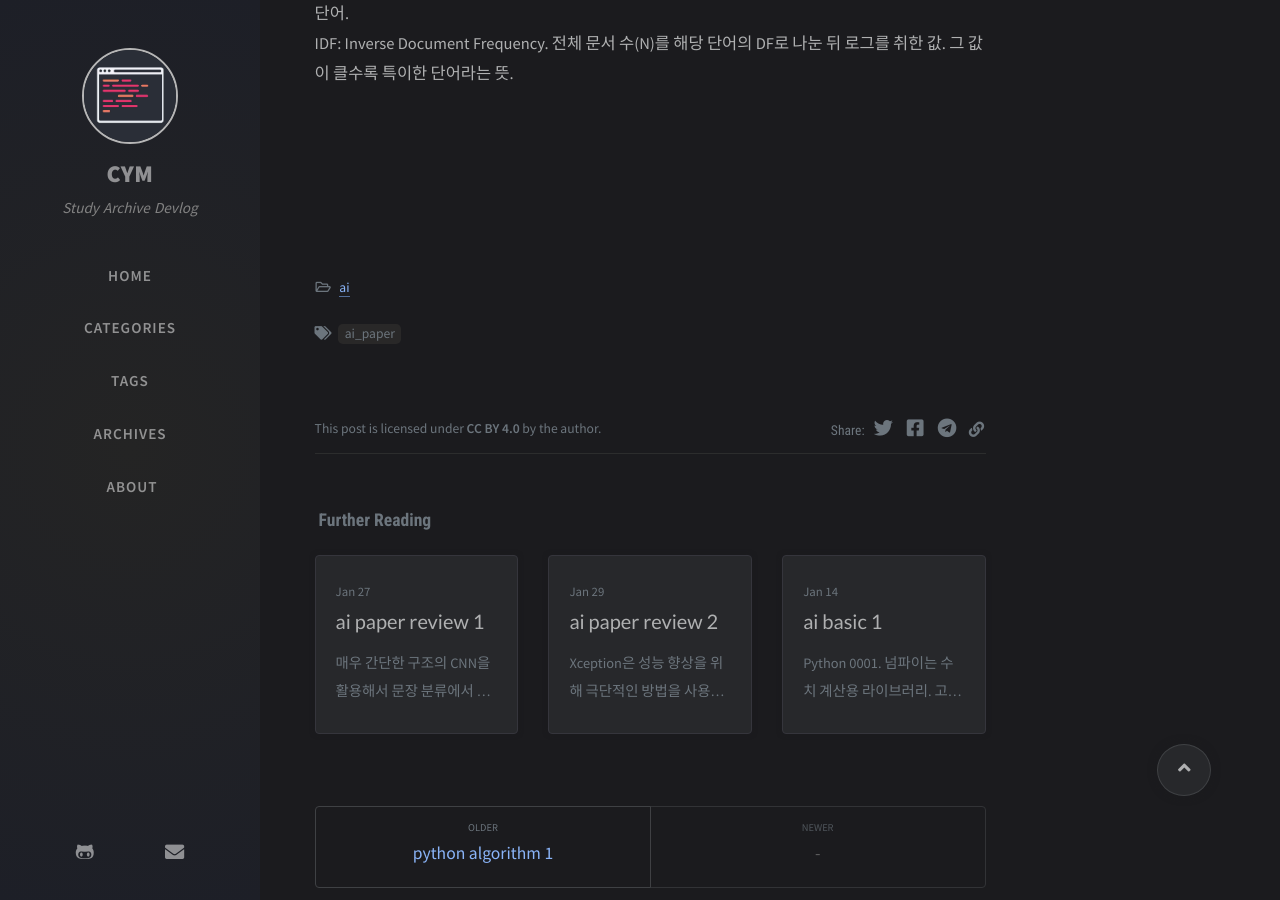
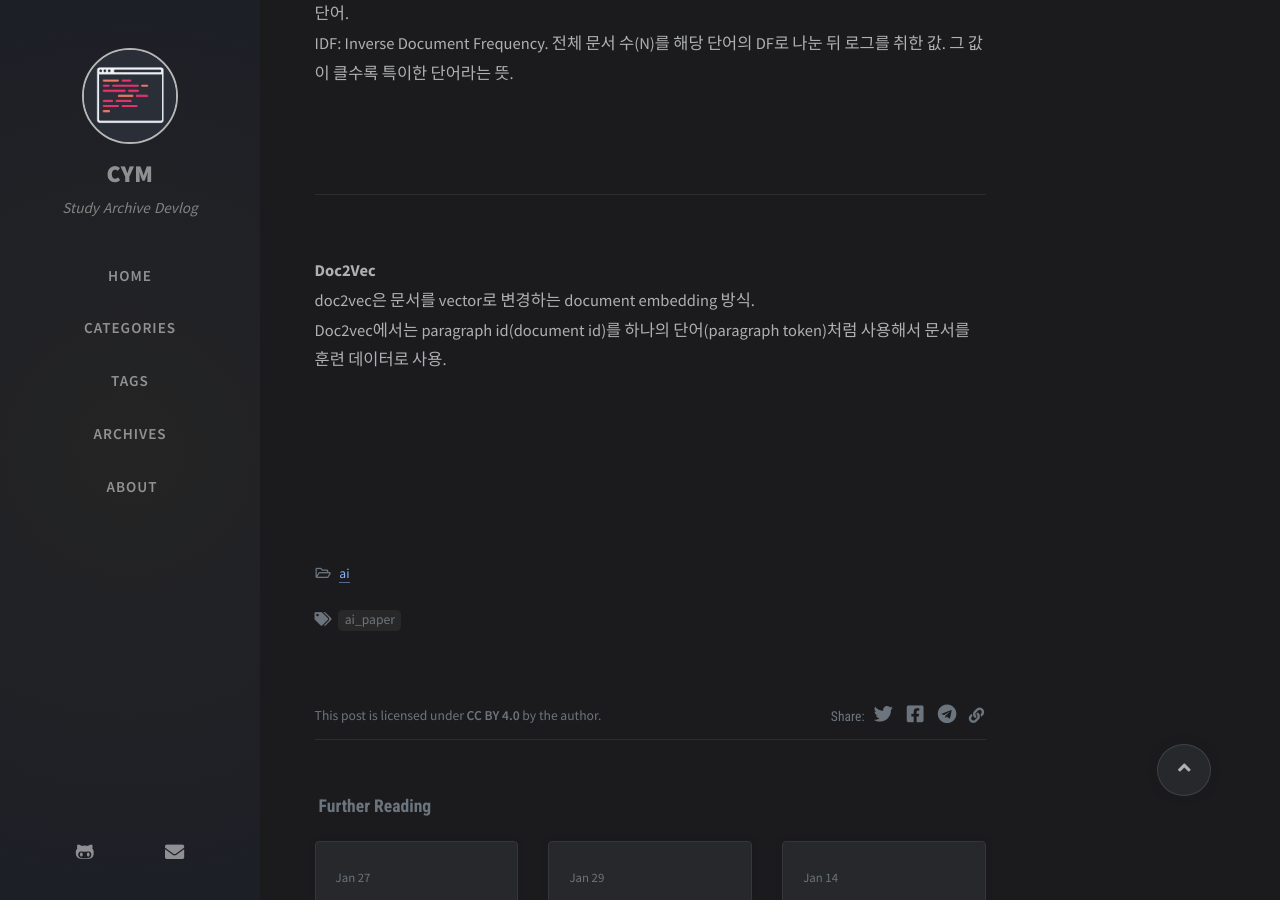
Before and after one commit to cym-2/cym-2.github.io, a Jekyll site: the page built from _posts/2021-01-31-ap3.md, in a window 1280 px wide and 900 px high, scrolled down 2622 px. Built offline with Jekyll 4.4.1, drawn with Linux system fonts in a browser that asks for light colours; nearby versions of some CDN libraries; comment, search, counter and statistics services are not loaded.

Commit message:
Update 2021-01-31-ap3.md

```diff
--- a/_posts/2021-01-31-ap3.md
+++ b/_posts/2021-01-31-ap3.md
@@ -103,3 +103,14 @@ IDF: Inverse Document Frequency. 전체 문서 수(N)를 해당 단어의 DF로
 <br>
 <br>
 <br>
+
+---
+
+<br>
+
+**Doc2Vec**<br>
+doc2vec은 문서를 vector로 변경하는 document embedding 방식.<br>
+Doc2vec에서는 paragraph id(document id)를 하나의 단어(paragraph token)처럼 사용해서 문서를 훈련 데이터로 사용.<br>
+<br>
+<br>
+<br>
```
